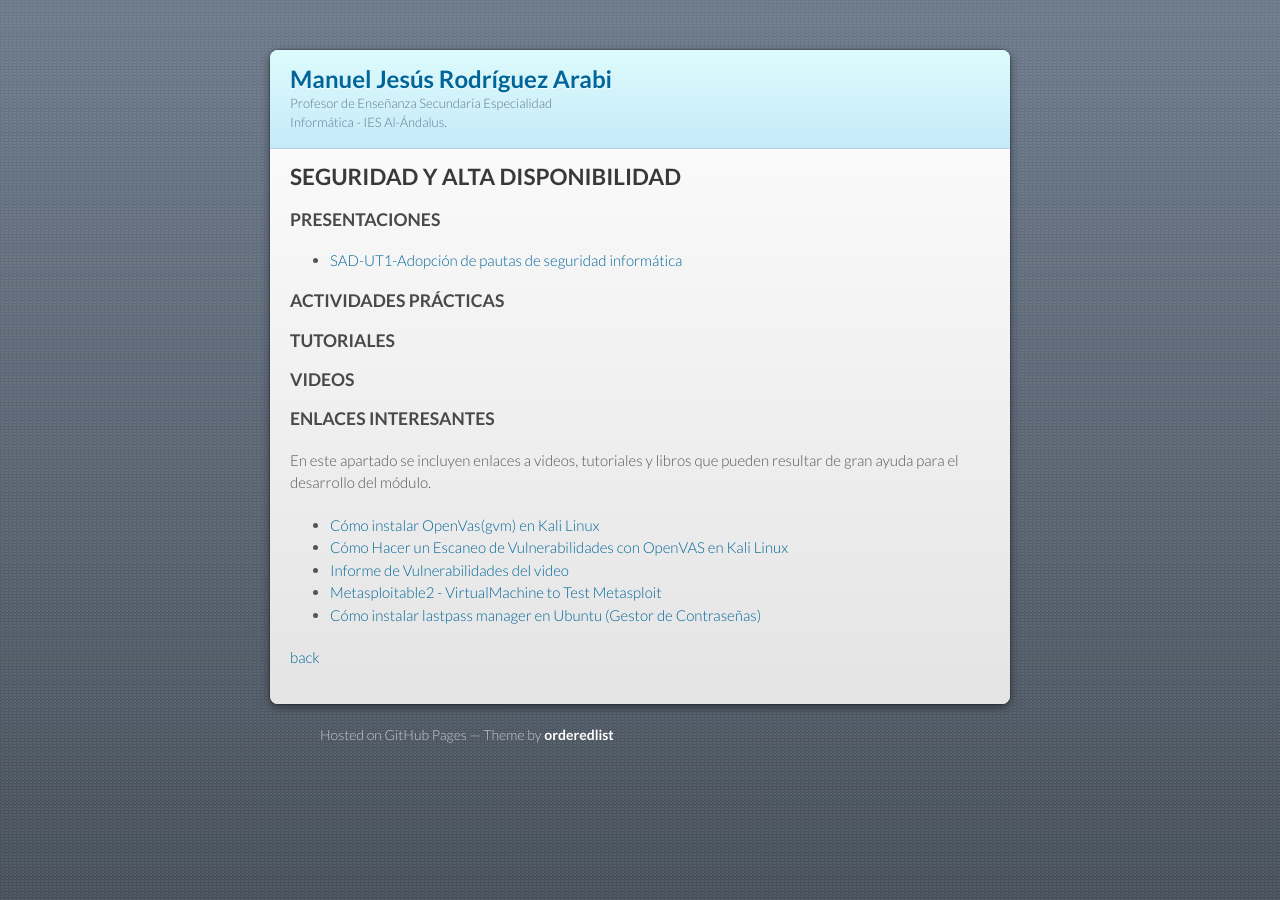
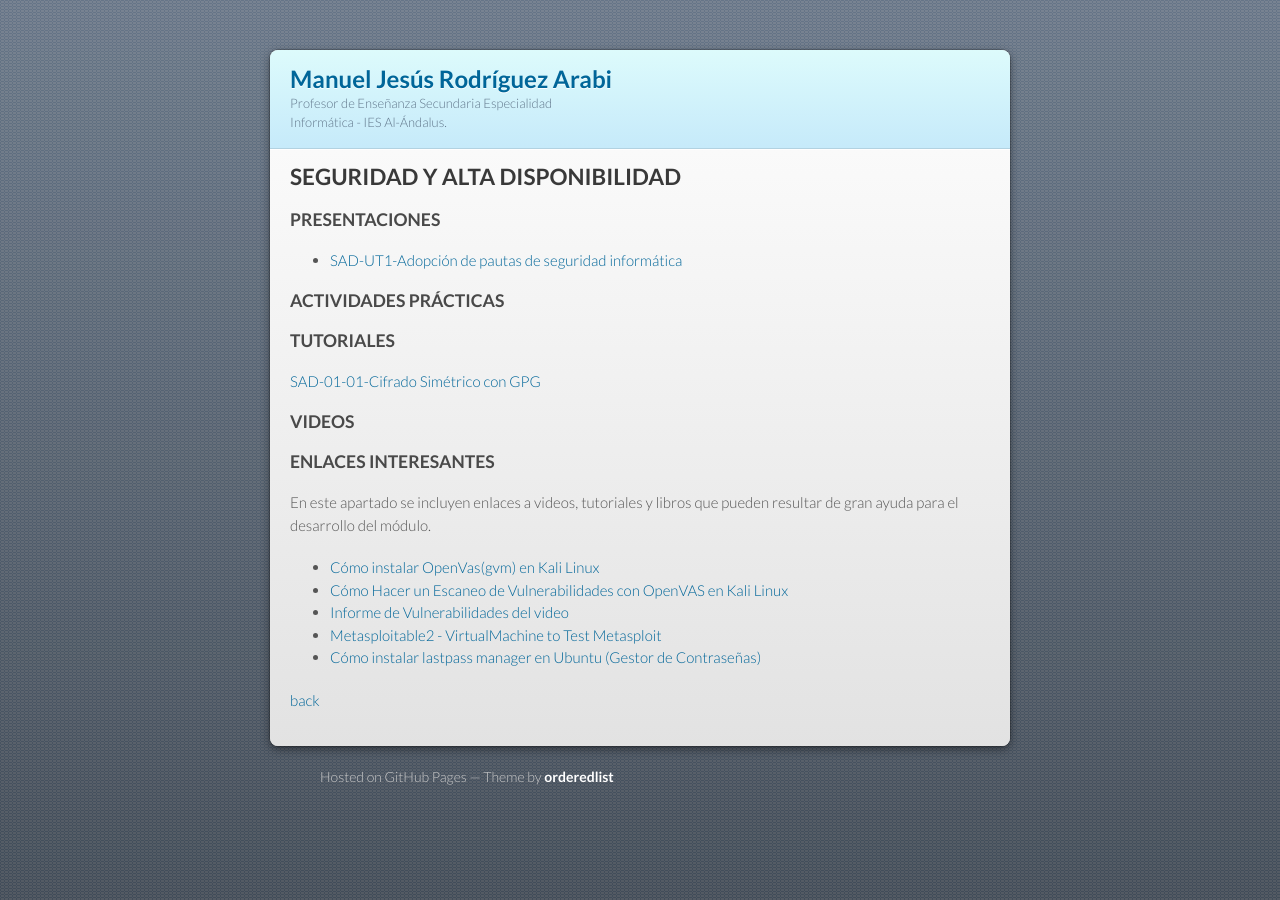
Before and after one commit to mrodara/mrodara.github.io, a Jekyll site: the page built from mods/sad.md, in a window 1280 px wide. Built offline with Jekyll 4.4.1, drawn with Linux system fonts in a browser that asks for light colours; our own code applies the rules of GitHub Pages for plain Markdown files.

Commit message:
SAD-tutorial clave simetrica

```diff
--- a/mods/sad.md
+++ b/mods/sad.md
@@ -12,6 +12,8 @@
 
 ### TUTORIALES
 
+[SAD-01-01-Cifrado Simétrico con GPG](https://docs.google.com/document/d/15xqNhSWpaRppFaa05J4BrJodhnAUsmWY4YIshQ_cBak/edit?usp=sharing)
+
 ### VIDEOS
 
 ### ENLACES INTERESANTES
```
